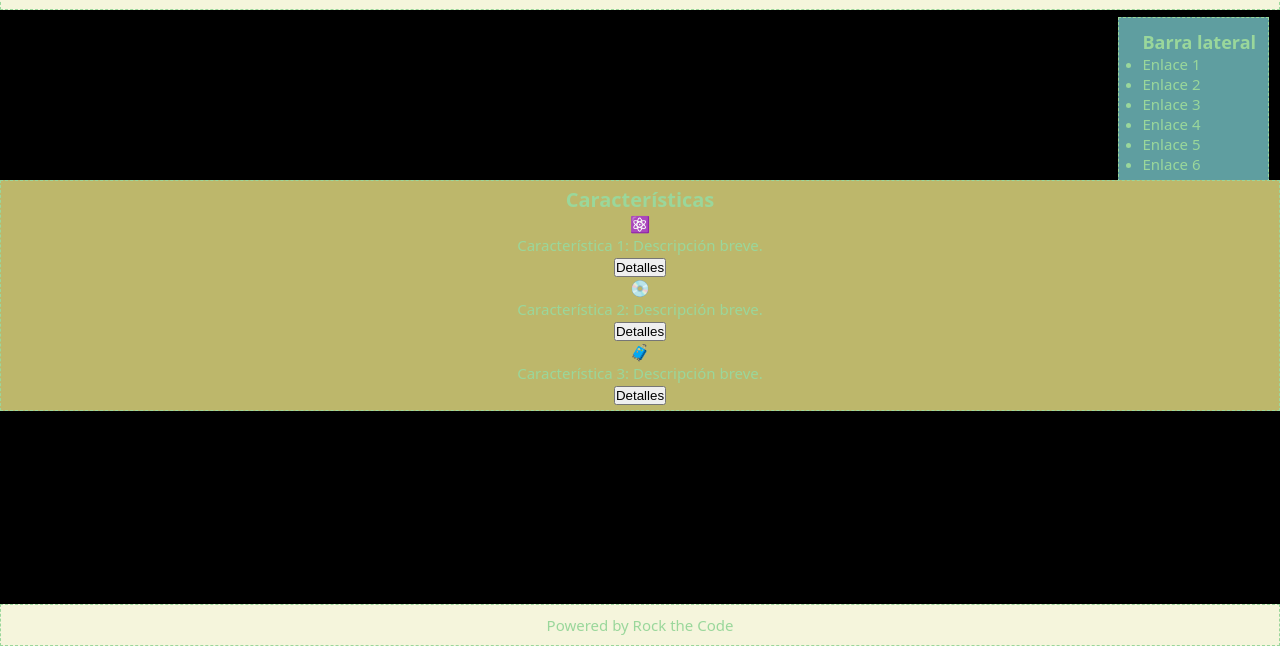
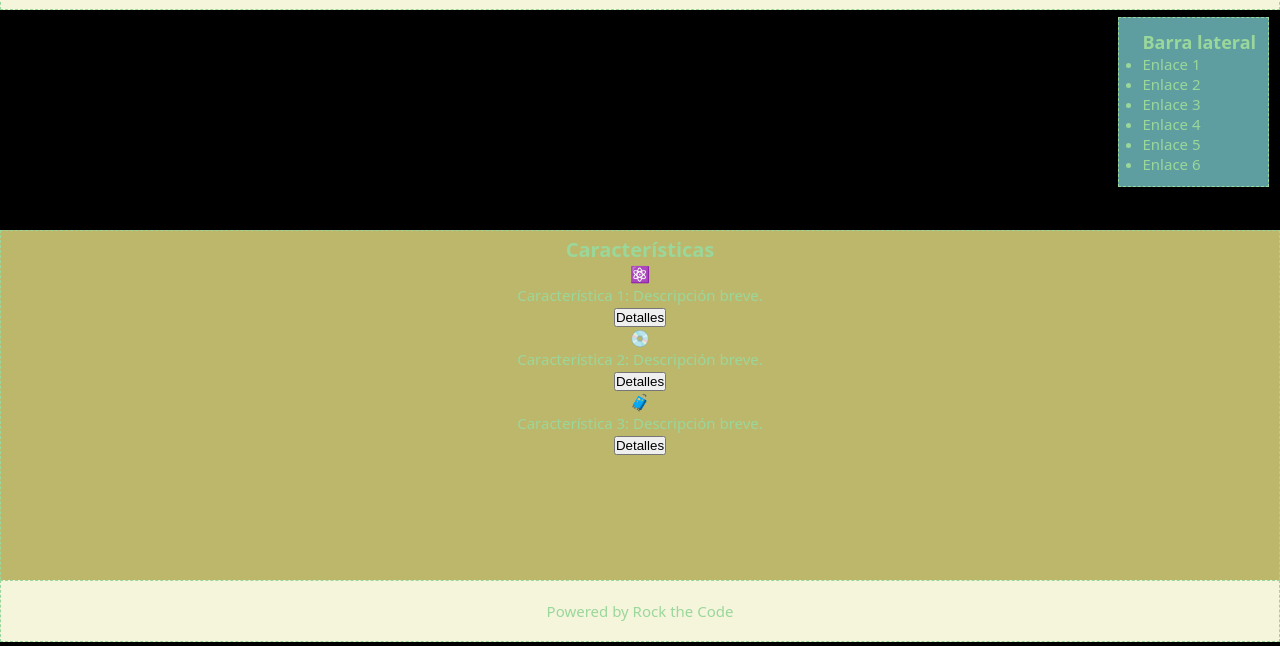
Before and after one commit to RadiooGaga/position, a plain HTML site: page index.html in a window 1280 px wide. Shown: the part 154-800 px from the top of the page. Drawn offline with Linux system fonts and the light colour scheme.

Commit message:
second commit

```diff
--- a/style.css
+++ b/style.css
@@ -18,6 +18,7 @@
   header {
     width: 100%;
     position: fixed;
+    z-index: 1;
     padding: 10px;
     top: 0;
     left: 0;
@@ -68,16 +69,18 @@
     background-color: darkkhaki;
     border:1px dashed #9ad79b;
     position: relative;
-    top: 240px;
+    top: 50px;
     text-align: center;
+    margin-top: 30vh;
     padding: 5px;
+    height: 400px;
 
   }
 
 
   footer {
     border:1px dashed #9ad79b;
-    position: absolute;
+    position: sticky;
     background-color: beige;
     bottom: 0;
     width: 100%;
@@ -85,5 +88,5 @@
   }
 
   footer > p {
-    padding: 10px;
+    padding: 20px;
   }
```
